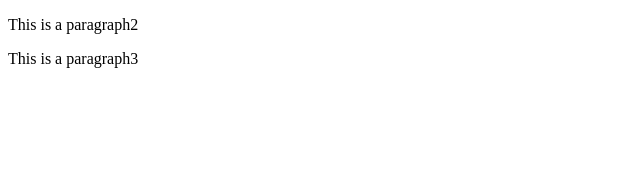
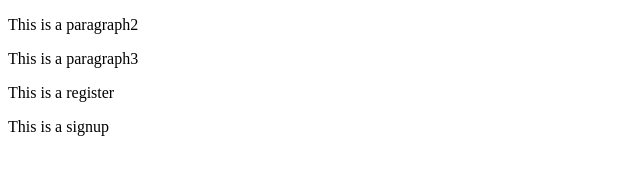
Before and after one commit to davidmahenge/socialNet, a plain HTML site: page index.html in a window 1280 px wide. Shown: the whole page, without its empty margins (0-640 px from the left). Drawn offline with Linux system fonts and the light colour scheme.

Commit message:
Add signup paragraph

```diff
--- a/index.html
+++ b/index.html
@@ -9,5 +9,7 @@
 <body>
   <p>This is a paragraph2</p>
   <p>This is a paragraph3</p>
+  <p>This is a register</p>
+  <p>This is a signup</p>
 </body>
 </html>
```
